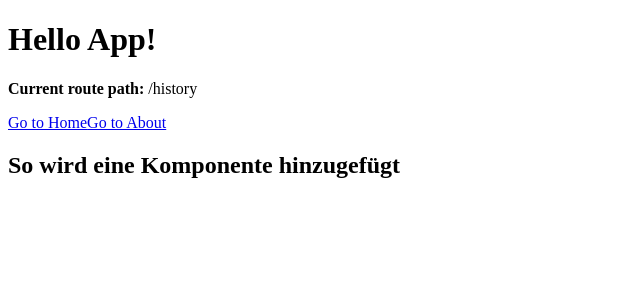
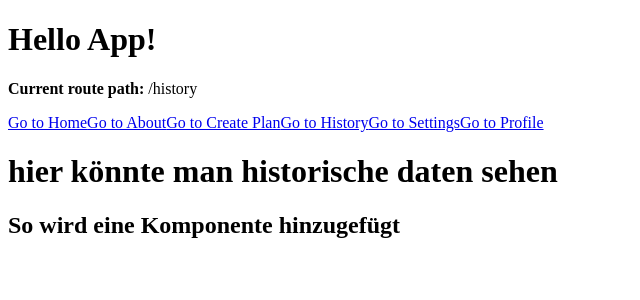
Before and after one commit to KlaraOppenheimerSchule/Bofrostbuben, a Vue app in the folder frontend/: page /history in a window 1280 px wide. Shown: the top 300 px of the page, without its empty margins (0-640 px from the left). Built offline with nearby package versions, Linux system fonts and the light colour scheme; the HTML template or start-up script is replaced by a standard one.

Commit message:
feat: implemented pages

```diff
--- a/frontend/src/App.vue
+++ b/frontend/src/App.vue
@@ -7,6 +7,11 @@ import BoilerPlate from './components/BoilerPlate.vue'
   <nav>
     <RouterLink to="/">Go to Home</RouterLink>
     <RouterLink to="/about">Go to About</RouterLink>
+    <RouterLink to="/createPlan">Go to Create Plan</RouterLink>
+    <RouterLink to="/history">Go to History</RouterLink>
+    <RouterLink to="/settings">Go to Settings</RouterLink>
+    <RouterLink to="/profile">Go to Profile</RouterLink>
+
   </nav>
   <main>
     <RouterView />
--- a/frontend/src/router/index.ts
+++ b/frontend/src/router/index.ts
@@ -4,7 +4,10 @@ const router = createRouter({
   history: createWebHistory(import.meta.env.BASE_URL),
   routes: [
     {path: '/', component: () => import('../views/HomeView.vue')},
-    {path: '/about', component: () => import('../views/AboutView.vue')},
+    {path: '/createPlan', component: () => import('../views/CreatePlanView.vue')},
+    {path: '/history', component: () => import('../views/HistoryView.vue')},
+    {path: '/settings', component: () => import('../views/SettingsView.vue')},
+    {path: '/profile', component: () => import('../views/ProfileView.vue')},
   ],
 })
 
--- a/frontend/src/views/AboutView.vue
+++ /dev/null
@@ -1,3 +0,0 @@
-<template>
-    <h1> hier könnte ihr impressum stehen</h1>
-</template>
--- /dev/null
+++ b/frontend/src/views/CreatePlanView.vue
@@ -0,0 +1,4 @@
+<template>
+
+    <h1> Create your Plan here!</h1>
+</template>
--- /dev/null
+++ b/frontend/src/views/HistoryView.vue
@@ -0,0 +1 @@
+<template> <h1> hier könnte man historische daten sehen </h1> </template>
--- /dev/null
+++ b/frontend/src/views/ProfileView.vue
@@ -0,0 +1,3 @@
+<template>
+    <h1> hier könnte ihr Profil stehen</h1>
+</template>
--- /dev/null
+++ b/frontend/src/views/SettingsView.vue
@@ -0,0 +1 @@
+<template> <h1> hier könnten die einstellungen sein </h1> </template>
```
